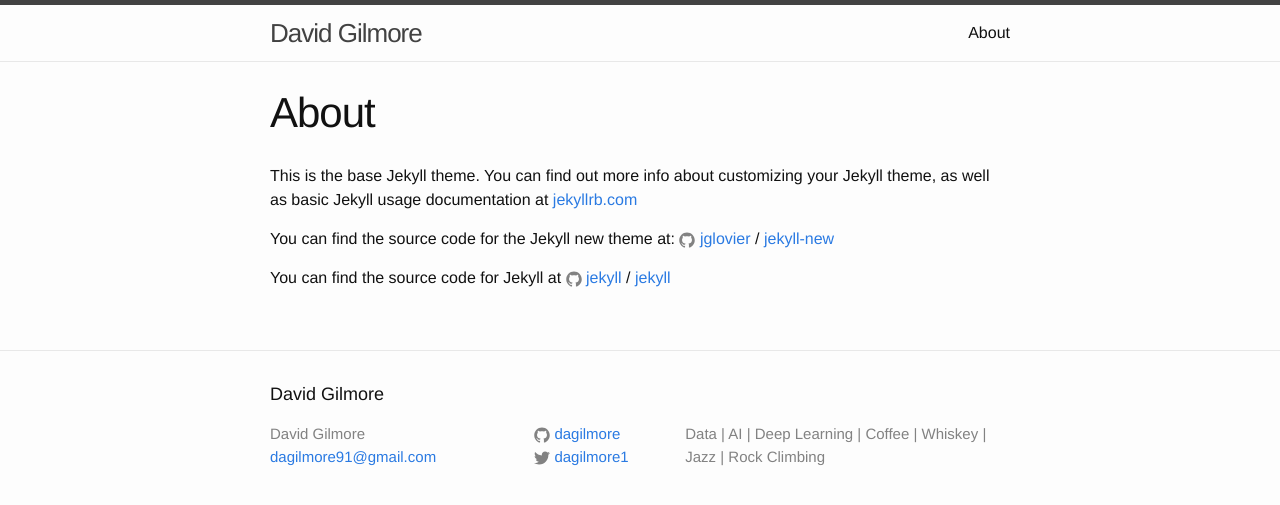
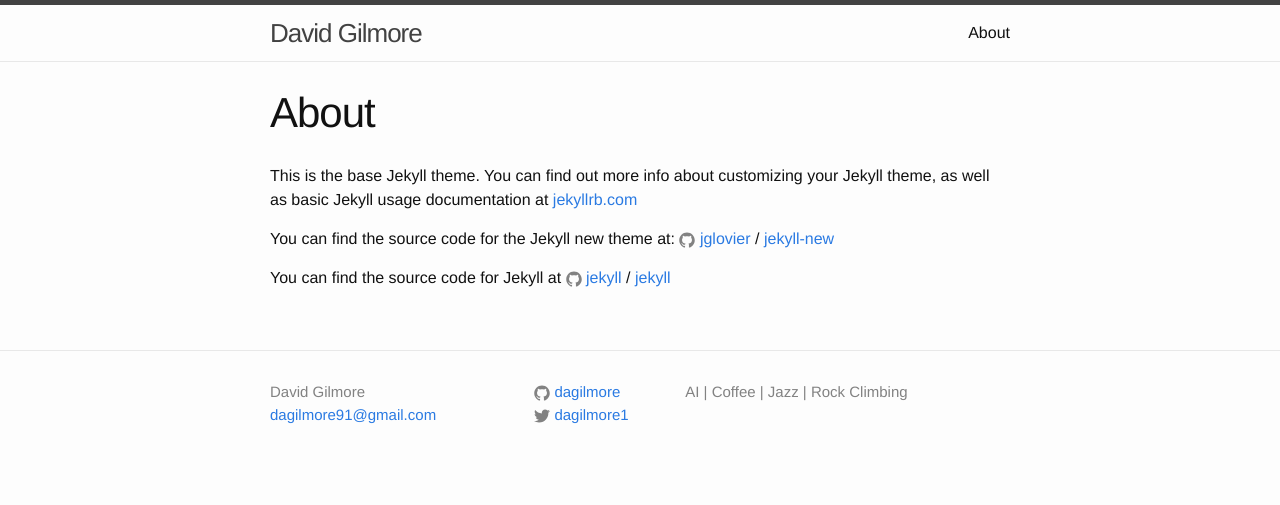
Before and after one commit to dagilmore/dagilmore.github.io, a Jekyll site: the page built from about.md, in a window 1280 px wide. Shown: the top 505 px of the page. Built offline with Jekyll 4.4.1, drawn with Linux system fonts in a browser that asks for light colours.

Commit message:
Personalized a bit

```diff
--- a/_config.yml
+++ b/_config.yml
@@ -9,7 +9,7 @@
 title: David Gilmore
 email: dagilmore91@gmail.com
 description: > # this means to ignore newlines until "baseurl:"
-  Data | AI | Deep Learning | Coffee | Whiskey | Jazz | Rock Climbing
+  AI | Coffee | Jazz | Rock Climbing
 baseurl: "" # the subpath of your site, e.g. /blog
 url: "http://dagilmore.com" # the base hostname & protocol for your site
 twitter_username: dagilmore1
--- a/_includes/footer.html
+++ b/_includes/footer.html
@@ -2,7 +2,7 @@
 
   <div class="wrapper">
 
-    <h2 class="footer-heading">{{ site.title }}</h2>
+    <!-- <h2 class="footer-heading">{{ site.title }}</h2> -->
 
     <div class="footer-col-wrapper">
       <div class="footer-col footer-col-1">
```
